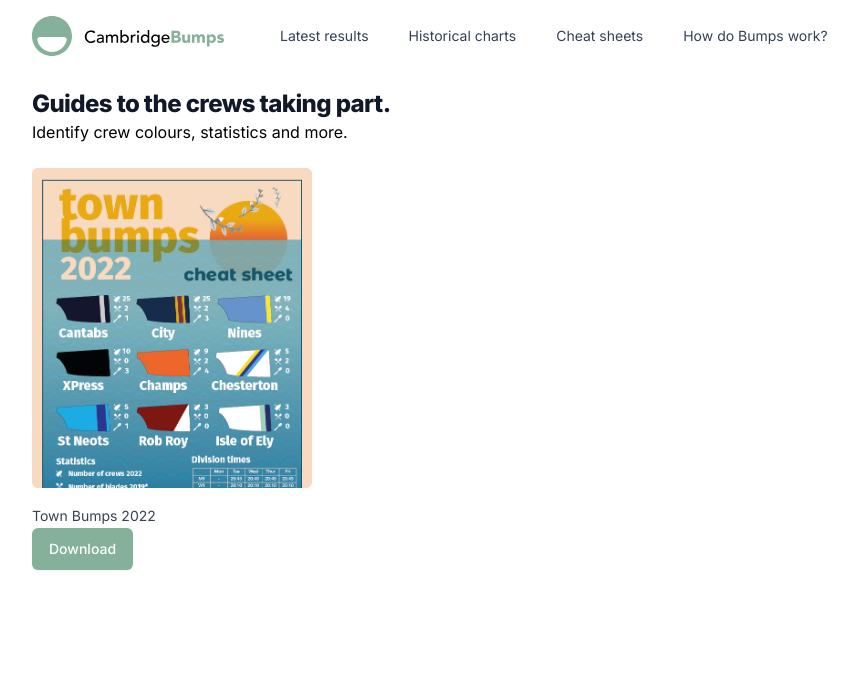
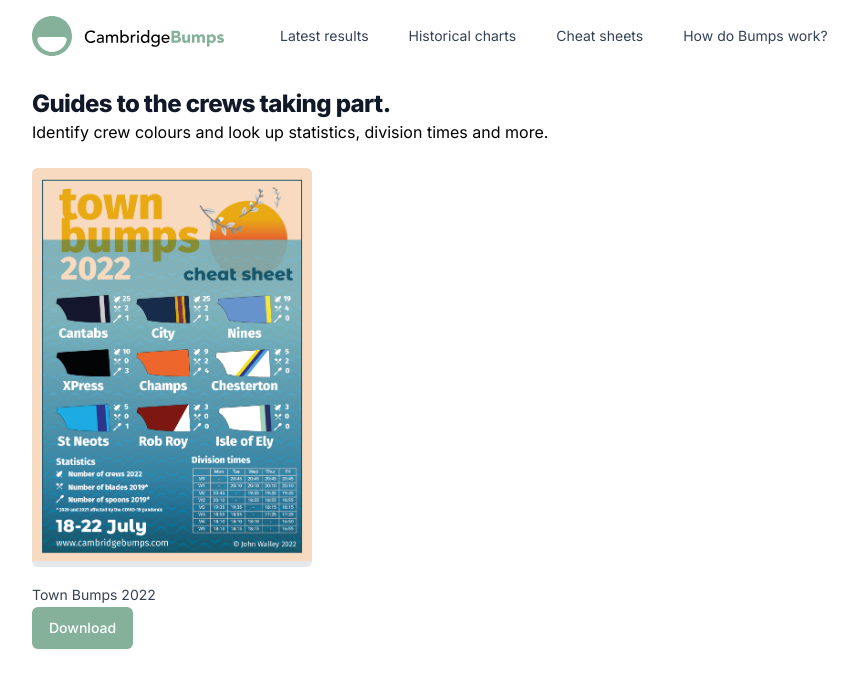
Before and after one commit to johnwalley/cambridgebumps.com, a Next.js app: page /cheat-sheets in a window 1280 px wide. Shown: the top 688 px of the page, without its empty margins (0-858 px from the left). Built offline with nearby package versions, Linux system fonts and the light colour scheme.

Commit message:
chore: latest cheat sheets

```diff
--- a/src/pages/cheat-sheets.jsx
+++ b/src/pages/cheat-sheets.jsx
@@ -31,12 +31,12 @@ export default function CheatSheets() {
             <h2 className="text-2xl font-extrabold tracking-tight text-gray-900">
               Guides to the crews taking part.
             </h2>
-            <p>Identify crew colours, statistics and more.</p>
+            <p>Identify crew colours and look up statistics, division times and more.</p>
 
             <div className="mt-6 grid grid-cols-1 gap-y-10 gap-x-6 sm:grid-cols-2 lg:grid-cols-4 xl:gap-x-8">
               {products.map((product) => (
                 <div key={product.id} className="group relative">
-                  <div className="min-h-80 aspect-w-210 aspect-h-297 lg:aspect-none w-full overflow-hidden rounded-md bg-gray-200 group-hover:opacity-75 lg:h-80">
+                  <div className="min-h-80 aspect-w-210 aspect-h-297 lg:aspect-none w-full overflow-hidden rounded-md bg-gray-200 group-hover:opacity-75 ">
                     <Image
                       src={townBumpsCheatSheetImage}
                       alt=""
```
Also changed, not shown: src/images/town-bumps-2022-cheat-sheet.png, 1 other file (tests, documents, lock files or other folders).
